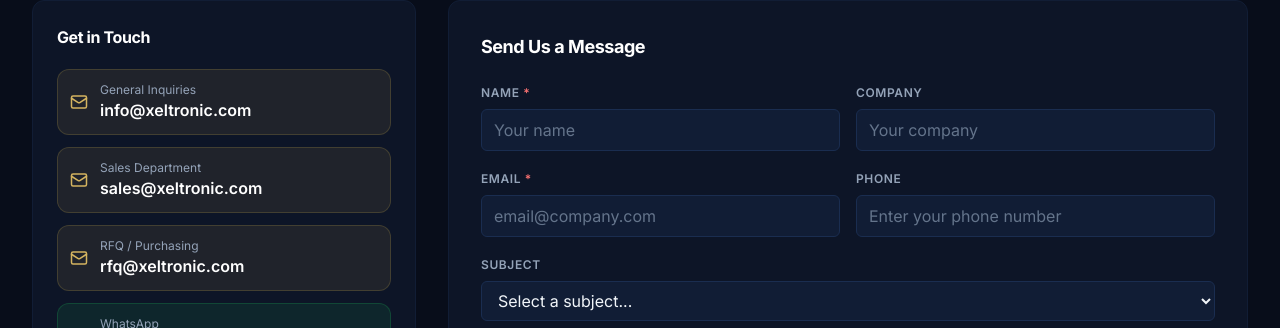
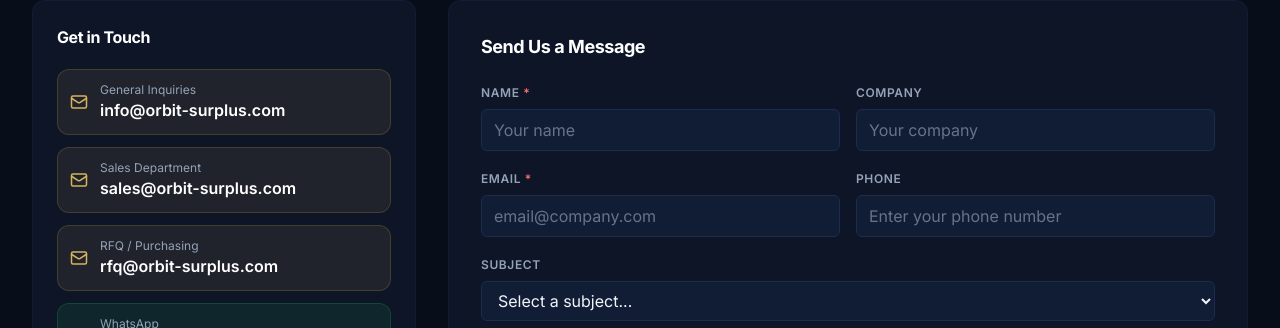
Before and after one commit to orbitcontrol12345-gif/orbit-control-next, a Next.js app: page /contact in a window 1280 px wide. Shown: the part 305-633 px from the top of the page. Built offline with nearby package versions, Linux system fonts and the light colour scheme.

Commit message:
Update contact email addresses to new domain

```diff
--- a/app/contact/page.tsx
+++ b/app/contact/page.tsx
@@ -81,27 +81,27 @@ export default function ContactPage() {
     <h2 className="font-bold text-white mb-5">Get in Touch</h2>
 
     <div className="space-y-3">
-      <a href="mailto:info@xeltronic.com" className="flex items-center gap-3 rounded-xl border border-gold-500/20 bg-gold-500/10 p-3 hover:border-gold-400/50 transition">
+      <a href="mailto:info@orbit-surplus.com" className="flex items-center gap-3 rounded-xl border border-gold-500/20 bg-gold-500/10 p-3 hover:border-gold-400/50 transition">
         <Mail size={18} className="text-gold-400" />
         <div>
           <p className="text-xs text-slate-400">General Inquiries</p>
-          <p className="font-semibold text-white">info@xeltronic.com</p>
+          <p className="font-semibold text-white">info@orbit-surplus.com</p>
         </div>
       </a>
 
-      <a href="mailto:sales@xeltronic.com" className="flex items-center gap-3 rounded-xl border border-gold-500/20 bg-gold-500/10 p-3 hover:border-gold-400/50 transition">
+      <a href="mailto:sales@orbit-surplus.com" className="flex items-center gap-3 rounded-xl border border-gold-500/20 bg-gold-500/10 p-3 hover:border-gold-400/50 transition">
         <Mail size={18} className="text-gold-400" />
         <div>
           <p className="text-xs text-slate-400">Sales Department</p>
-          <p className="font-semibold text-white">sales@xeltronic.com</p>
+          <p className="font-semibold text-white">sales@orbit-surplus.com</p>
         </div>
       </a>
 
-      <a href="mailto:rfq@xeltronic.com" className="flex items-center gap-3 rounded-xl border border-gold-500/20 bg-gold-500/10 p-3 hover:border-gold-400/50 transition">
+      <a href="mailto:rfq@orbit-surplus.com" className="flex items-center gap-3 rounded-xl border border-gold-500/20 bg-gold-500/10 p-3 hover:border-gold-400/50 transition">
         <Mail size={18} className="text-gold-400" />
         <div>
           <p className="text-xs text-slate-400">RFQ / Purchasing</p>
-          <p className="font-semibold text-white">rfq@xeltronic.com</p>
+          <p className="font-semibold text-white">rfq@orbit-surplus.com</p>
         </div>
       </a>
 
```
